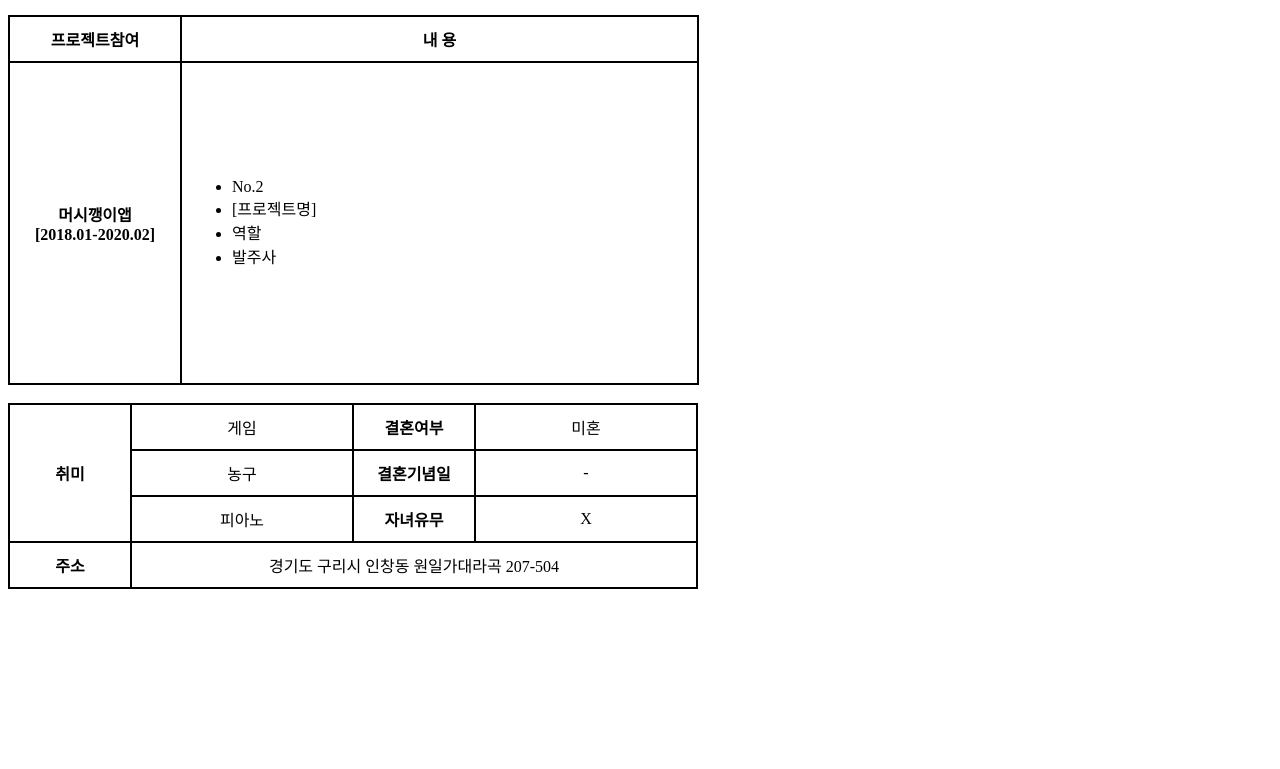
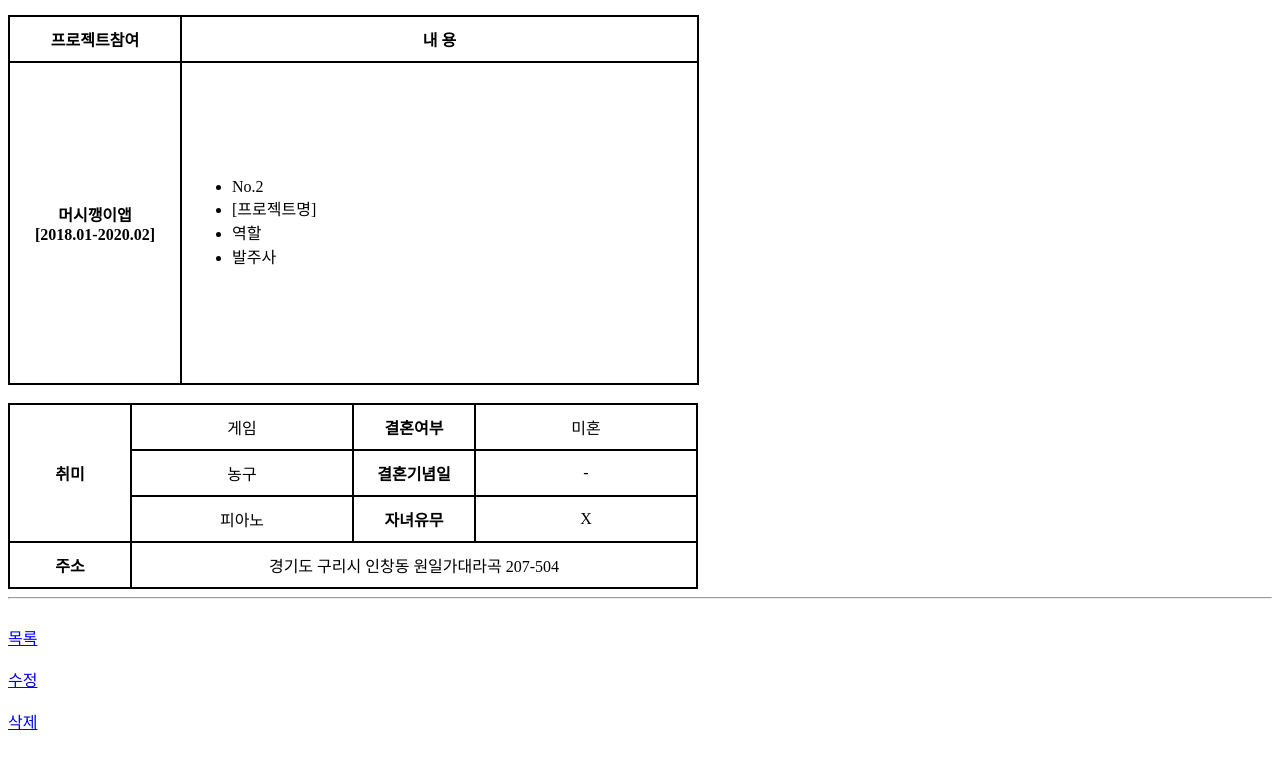
Before and after one commit to grncms/prj_zo_glass, a plain HTML site: page public/member/memberView.html in a window 1280 px wide. Shown: the part 647-1416 px from the top of the page. Before the commit the page ends 1244 px from the top, so only its background shows below. Drawn offline with Linux system fonts and the light colour scheme.

Commit message:
memberView.html

```diff
--- a/public/member/memberView.html
+++ b/public/member/memberView.html
@@ -137,6 +137,16 @@ th, td {
 		</tr>
 	</table>
 
+	<hr>
+	<br>
+	<a href="./memberList.html">목록</a>
+	<br><br>
+	<a href="./memberEdit.html">수정</a>
+	<br><br>
+	<a href="./memberList.html">삭제</a>
+	<br><br><br>
+
+
 
 
 
```
